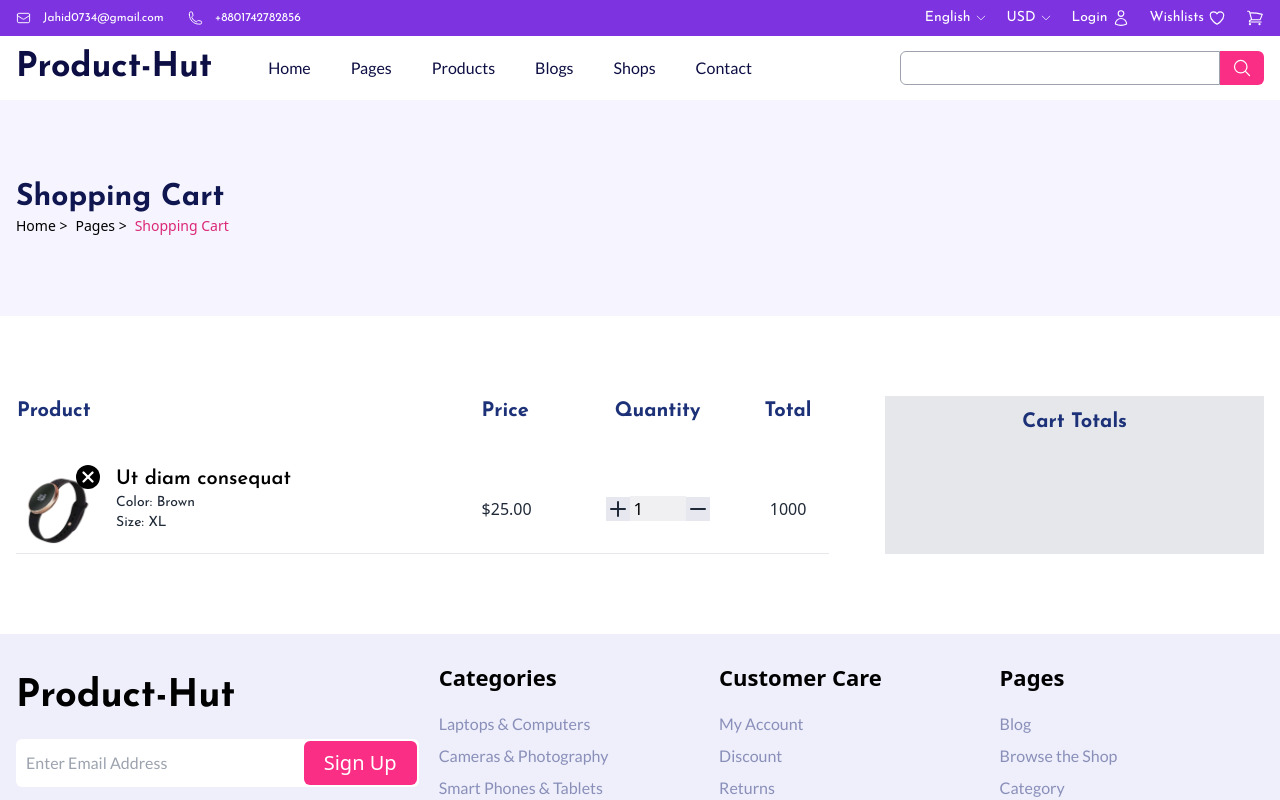
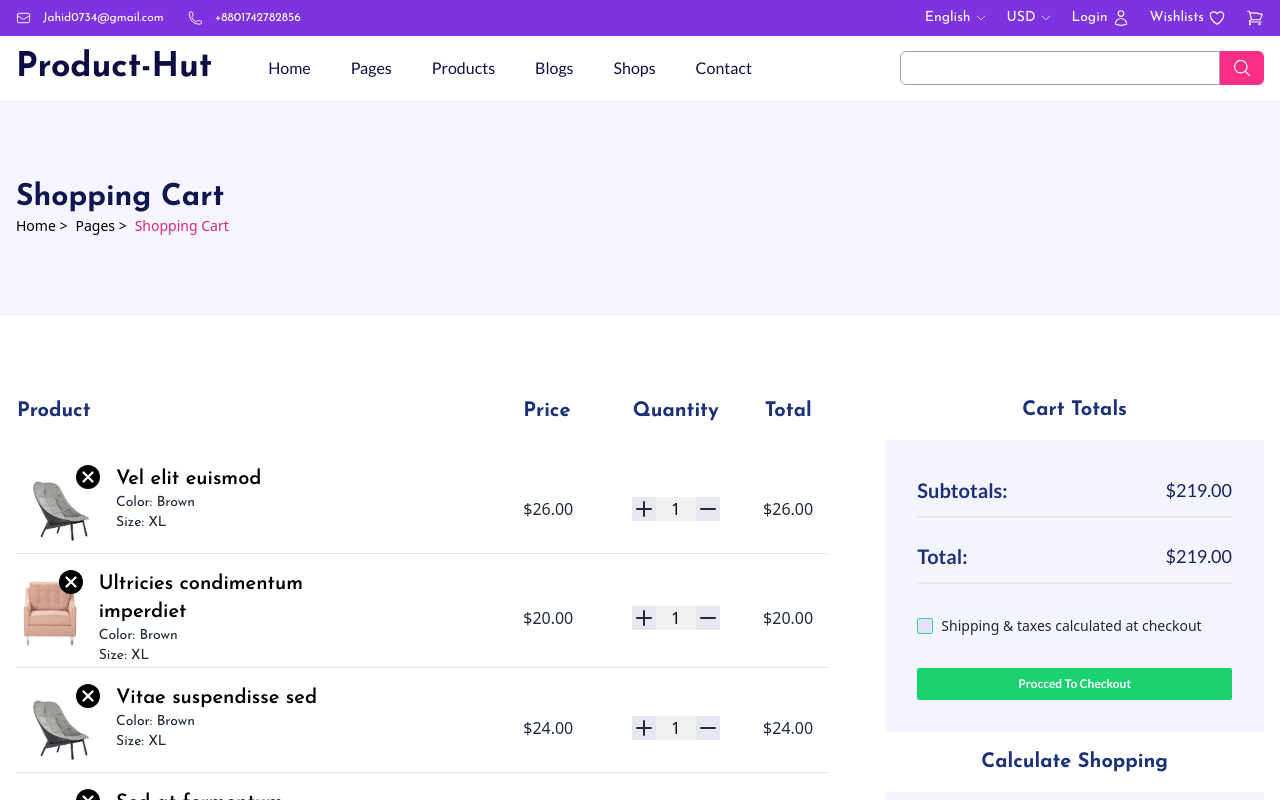
Before and after one commit to Hasan0734/product-hut, a Next.js app: page /shopping-cart in a window 1280 px wide. Built offline with nearby package versions, Linux system fonts and the light colour scheme.

Commit message:
shopping -cart page finished with responsive

```diff
--- a/components/ShoppingCart/Cart.tsx
+++ b/components/ShoppingCart/Cart.tsx
@@ -2,9 +2,36 @@ import React from 'react';
 
 const Cart = () => {
     return (
-        <div className='bg-gray-200 p-3 h-full'>
-            <h2 className='josefin-font text-xl font-bold text-[#1D3178] text-center'>Cart Totals</h2>
-
+        <div className=''>
+            <div className=''>
+                <h2 className='josefin-font text-xl font-bold text-[#1D3178] text-center'>Cart Totals</h2>
+                <div className='bg-[#F4F4FC] p-8 mt-4'>
+                    <div className='flex justify-between items-center border-b-2 pb-2'>
+                        <h3 className='lato-font text-xl font-bold text-[#1D3178] leading-9'>Subtotals: </h3>
+                        <h3 className='lato-font font-normal text-[18px] text-[#15245E]'>$219.00</h3>
+                    </div>
+                    <div className='flex justify-between items-center border-b-2 pb-2 pt-5'>
+                        <h3 className='lato-font text-xl font-bold text-[#1D3178] leading-9'>Total: </h3>
+                        <h3 className='lato-font font-normal text-[18px] text-[#15245E]'>$219.00</h3>
+                    </div>
+                    <div className='flex items-center gap-2 my-8'>
+                        <input className="checkbox checkbox-xs checkbox-success rounded-sm bg-[#E5E0FC]" type="checkbox" id='aggreeCheckout' name="aggreeCheckout" />
+                        <label className="text-sm" htmlFor="aggreeCheckout">Shipping & taxes calculated at checkout</label>
+                    </div>
+                    <button className='bg-[#19D16F] w-full py-2 rounded-sm text-white font-semibold text-xs lato-font'>Procced To Checkout</button>
+                </div>
+            </div>
+            <div className='mt-4'>
+                <h2 className='josefin-font text-xl font-bold text-[#1D3178] text-center'>Calculate Shopping</h2>
+                <div className='bg-[#F4F4FC] p-8 mt-4'>
+                    <div>
+                        <input className='w-full bg-[#F4F4FC] border-b-2 py-1 my-2 text-sm focus:outline-none' type="text" placeholder="Country" />
+                        <input className='w-full bg-[#F4F4FC] border-b-2 py-1 my-3 text-sm focus:outline-none' type="text" placeholder="Address" />
+                        <input className='w-full bg-[#F4F4FC] border-b-2 py-1 my-4 text-sm focus:outline-none' type="text" placeholder="Post Code" />
+                    </div>
+                    <button className="bg-[#FB2E86] px-4 py-2 text-white rounded text-sm mt-4">Calculate Shiping</button>
+                </div>
+            </div>
         </div>
     );
 };
--- a/components/ShoppingCart/CartItem.tsx
+++ b/components/ShoppingCart/CartItem.tsx
@@ -3,13 +3,14 @@ import React, { useState } from 'react';
 import { X } from 'react-feather';
 import Quantity from './Quantity';
 
-const CartItem = () => {
+const CartItem = ({ product }: any) => {
+    const [quantity, setQuantity] = useState(1);
 
     return (
         <tr className='border-b mt-5'>
-            <td className='flex gap-4 pt-4'>
+            <td className='flex gap-4 pt-4 max-w-xs'>
                 <div className='w-[83px] h-[87px] py-2 relative'>
-                    <img className='w-full h-full' src="/assets/products/1.png" alt="" />
+                    <img className='w-full h-full' src={product.image} alt="" />
                     <div className='absolute top-0 right-0'>
                         <X className='text-white bg-black rounded-full p-[3px] cursor-pointer' width={24} strokeWidth={3} />
                     </div>
@@ -17,7 +18,7 @@ const CartItem = () => {
                 <div>
                     <Link href={"/"} legacyBehavior>
                         <a className='text-xl josefin-font text-black  font-semibold hover:underline cursor-pointer'>
-                            Ut diam consequat
+                            {product.name}
                         </a>
                     </Link>
                     <p className='josefin- josefin-font text-sm'>Color: <span className='text-gray-800'>Brown</span></p>
@@ -25,13 +26,13 @@ const CartItem = () => {
                 </div>
             </td>
             <td className=' pt-4'>
-                $25.00
+                ${product.price.toFixed(2)}
             </td>
             <td className='text-center pt-4'>
-               <Quantity/>
+                <Quantity quantity={quantity} setQuantity={setQuantity} />
             </td>
             <td className='text-center pt-4'>
-                1000
+                ${(product.price * quantity).toFixed(2)}
             </td>
         </tr>
     );
--- a/components/ShoppingCart/CartItems.tsx
+++ b/components/ShoppingCart/CartItems.tsx
@@ -1,19 +1,63 @@
 import React from 'react';
 import CartItem from './CartItem';
 
+
+const products = [
+    {
+        id: 1,
+        name: "Vel elit euismod",
+        price: 26,
+        prevPrice: 42,
+        description: "Lorem ipsum dolor sit amet, consectetur adipiscing elit. Magna in est adipiscing in phasellus non in justo.",
+        image: "/assets/products/image 9.png"
+    },
+    {
+        id: 2,
+        name: "Ultricies condimentum imperdiet",
+        price: 20,
+        prevPrice: 38,
+        description: "Lorem ipsum dolor sit amet, consectetur adipiscing elit. Magna in est adipiscing in phasellus non in justo.",
+        image: "/assets/products/image 1165.png"
+    },
+    {
+        id: 3,
+        name: "Vitae suspendisse sed",
+        price: 24,
+        prevPrice: 45,
+        description: "Lorem ipsum dolor sit amet, consectetur adipiscing elit. Magna in est adipiscing in phasellus non in justo.",
+        image: "/assets/products/image 9.png"
+    },
+    {
+        id: 4,
+        name: "Sed at fermentum",
+        price: 30,
+        prevPrice: 50,
+        description: "Lorem ipsum dolor sit amet, consectetur adipiscing elit. Magna in est adipiscing in phasellus non in justo.",
+        image: "/assets/products/10011 1.png"
+    },
+    {
+        id: 5,
+        name: "Fusce pellentesque at",
+        price: 30,
+        prevPrice: 50,
+        description: "Lorem ipsum dolor sit amet, consectetur adipiscing elit. Magna in est adipiscing in phasellus non in justo.",
+        image: "/assets/products/unnamed 1.png"
+    },
+]
+
 const CartItems = () => {
     return (
-        <table className='w-full'>
+        <table className='min-w-[600px] md:w-full'>
             <thead>
                 <tr>
-                    <th className='josefin-font text-xl font-bold text-[#1D3178]  pb-6 text-start '>Product</th>
+                    <th className='josefin-font text-xl font-bold text-[#1D3178]  pb-6 text-start max-w-xs'>Product</th>
                     <th className='josefin-font text-xl font-bold text-[#1D3178] pb-6 text-start '>Price</th>
                     <th className='josefin-font text-xl font-bold text-[#1D3178] pb-6 text-center '>Quantity</th>
                     <th className='josefin-font text-xl font-bold text-[#1D3178] pb-6 text-center '>Total</th>
                 </tr>
             </thead>
             <tbody className="">
-                <CartItem />
+                {products.map((pd, i) => <CartItem key={pd.id} product={pd} />)}
             </tbody>
         </table>
     );
--- a/components/ShoppingCart/Quantity.tsx
+++ b/components/ShoppingCart/Quantity.tsx
@@ -1,24 +1,28 @@
-import React, { useState } from 'react';
-import { Minus, Plus, X } from 'react-feather';
+import React from 'react';
+import { Minus, Plus } from 'react-feather';
 
-const Quantity = () => {
-    const [quantiy, setQuanity] = useState(1)
+const Quantity = ({quantity, setQuantity }:any) => {
 
     return (
         <div className='flex items-center justify-center'>
             <button
-                onClick={() => setQuanity(quantiy + 1)} className='bg-[#E7E7EF]'>
+                onClick={() => quantity < 100 && setQuantity(quantity + 1)} className='bg-[#E7E7EF]'>
                 <Plus />
             </button>
-            <input className='w-14 px-1 text-black bg-[#F0EFF2] text-[17px] focus:outline-none'
+            {/* <input className='w-14 px-1 text-black bg-[#F0EFF2] text-[17px] focus:outline-none'
                 onChange={(e) => setQuanity(Number(e.target.value))}
-                value={quantiy}
+                // value={quantiy}
                 min={1}
                 max={100}
+                defaultValue={1}
+                maxLength={3}
                 onWheel={() => console.log("Mouse scroll not work on quantity!")}
-                type="number" />
+                type="number" /> */}
+            <div className='w-10 px-1 text-black bg-[#F0EFF2] text-[16px] '>
+                {quantity}
+            </div>
             <button
-                onClick={() => setQuanity(quantiy - 1)}
+                onClick={() => quantity > 1 && setQuantity(quantity - 1)}
                 className='bg-[#E7E7EF]'>
                 <Minus />
             </button>
--- a/components/ShoppingCart/ShoppingCart.tsx
+++ b/components/ShoppingCart/ShoppingCart.tsx
@@ -1,3 +1,4 @@
+import { useState } from "react";
 import Cart from "./Cart";
 import CartItems from "./CartItems";
 
@@ -9,12 +10,16 @@ const ShoppingCart = () => {
         <section className='py-20'>
             <div className='container px-4 mx-auto'>
                 <div className='grid grid-cols-1 lg:grid-cols-3 gap-14'>
-                    <div className='col-span-2'>
-                    <CartItems/>
-
+                    <div className='col-span-1  lg:col-span-2'>
+                        <div className="overflow-x-scroll md:overflow-auto">
+                            <CartItems />
+                       </div>
+                        <div className="flex justify-end mt-4">
+                            <button className="bg-[#FB2E86] px-4 py-2 text-white  rounded text-sm">Clear Cart</button>
+                        </div>
                     </div>
-                    <div className='col-span-1'>
-                       <Cart/>
+                    <div className='col-span-1  md:col-span-1'>
+                        <Cart />
                     </div>
                 </div>
             </div>
--- a/package.json
+++ b/package.json
@@ -14,6 +14,7 @@
     "react": "18.2.0",
     "react-dom": "18.2.0",
     "react-feather": "^2.0.10",
+    "react-number-format": "^5.1.3",
     "react-outside-click-handler": "^1.3.0",
     "swiper": "^8.4.5",
     "tailwind-scrollbar-hide": "^1.1.7"
--- a/pages/index.tsx
+++ b/pages/index.tsx
@@ -9,10 +9,8 @@ import LatestBlog from '../components/LatestBlog/LatestBlog';
 import LatestUpdateBySubscribe from '../components/LatestUpdateBySubscribe/LatestUpdateBySubscribe';
 import Layout from '../components/Layout/Layout';
 import LeatestProducts from '../components/LeatestProducts/LeatestProducts';
-import Navbar from '../components/Navbar/Navbar';
 import ShopexOffer from '../components/ShopexOffer/ShopexOffer';
 import TopCategories from '../components/TopCategries/TopCategories';
-import TopHeader from '../components/TopHeader/TopHeader';
 import TrendingProducts from '../components/TrendingProducts/TrendingProducts';
 import UniqueProduct from '../components/UniqueProduct/UniqueProduct';
 
```
Also changed, not shown: 1 other file (tests, documents, lock files or other folders).
